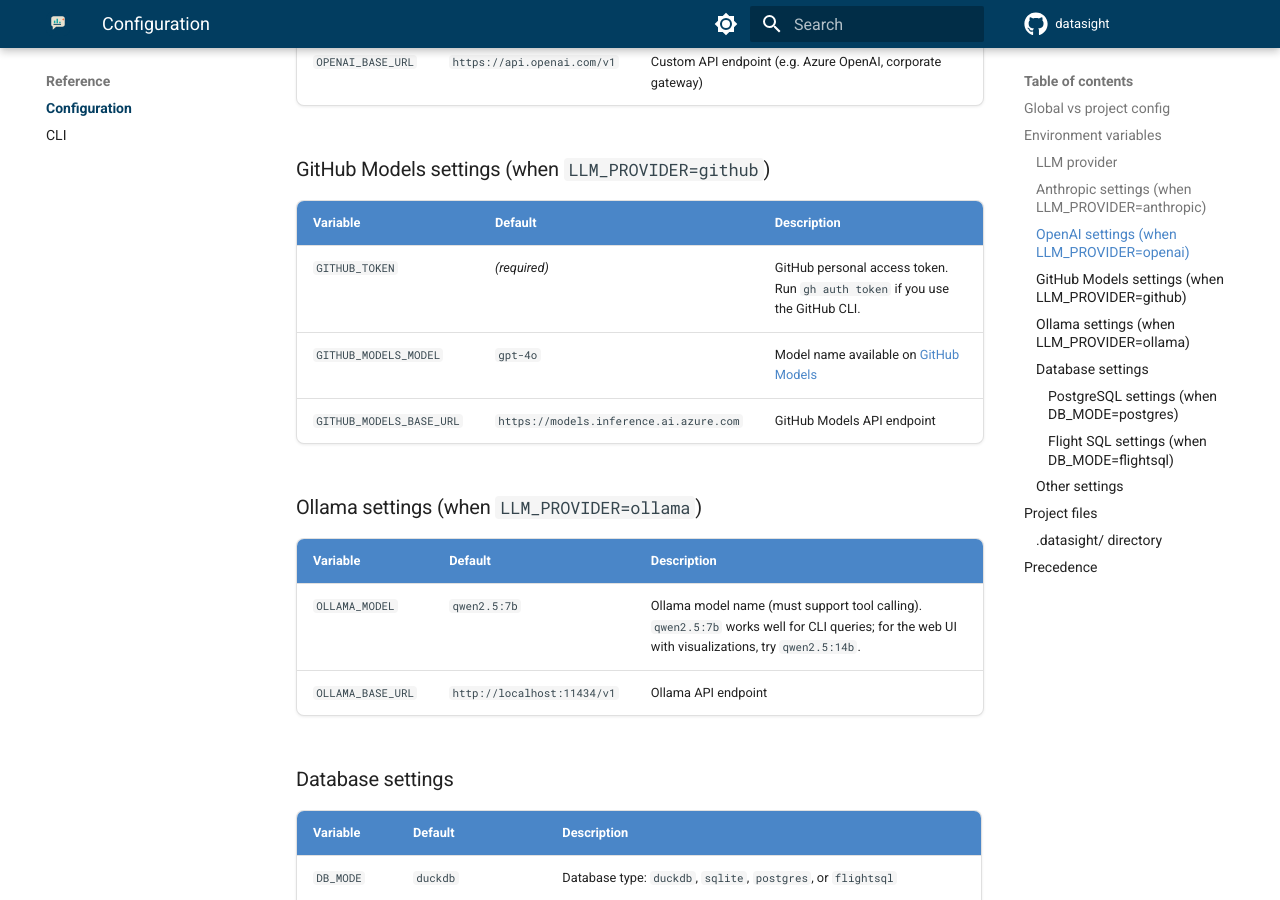
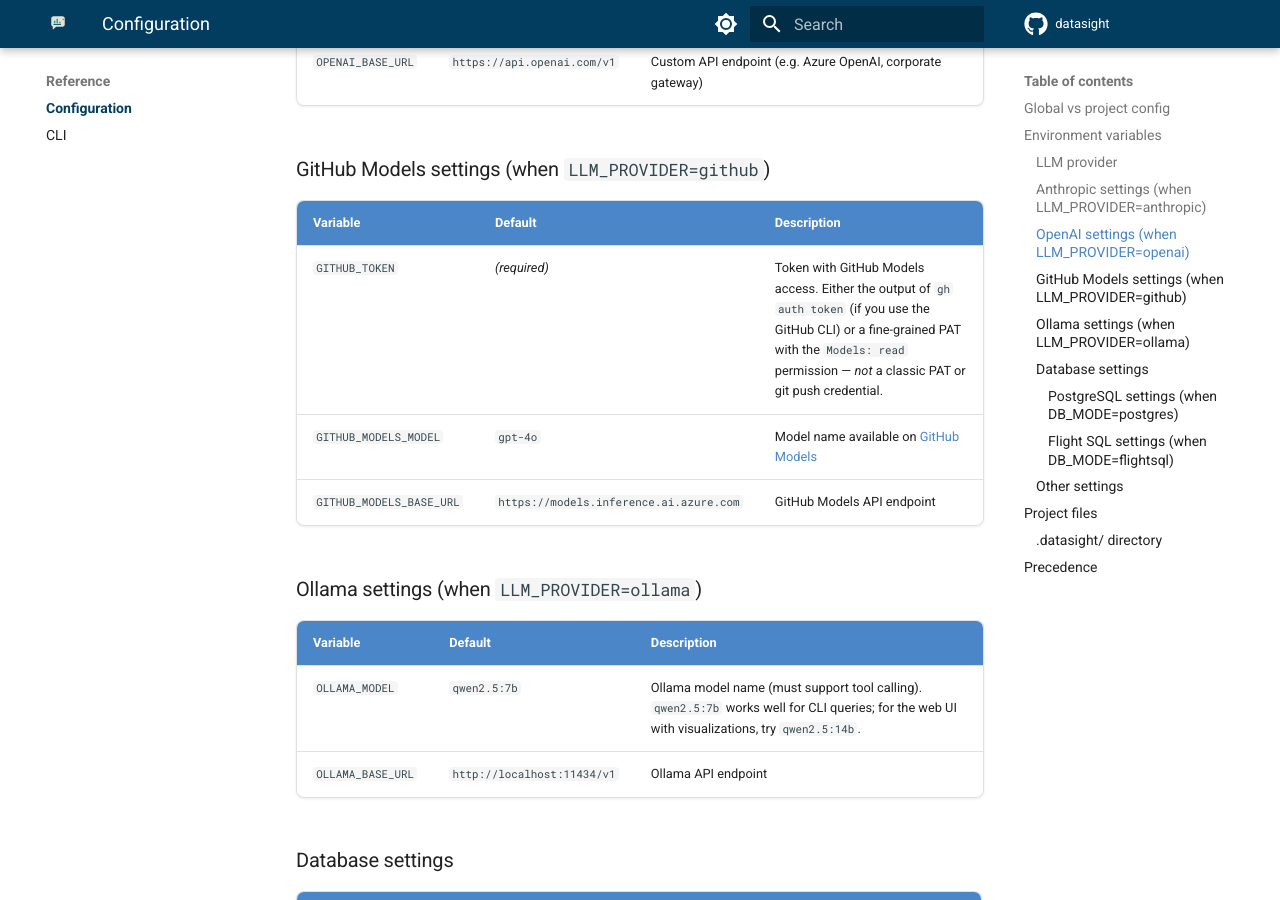
Before and after one commit to dsgrid/datasight, an MkDocs documentation site: the page built from docs/reference/configuration.md, in a window 1280 px wide and 900 px high, scrolled down 1730 px. Built offline with MkDocs 1.6.1 and Material for MkDocs 9.7.7, drawn with Linux system fonts in a browser that asks for light colours; comment, search, counter and statistics services are not loaded.

Commit message:
Update instructions for GitHub Models tokens

```diff
--- a/docs/reference/configuration.md
+++ b/docs/reference/configuration.md
@@ -66,7 +66,7 @@
 
 | Variable | Default | Description |
 |----------|---------|-------------|
-| `GITHUB_TOKEN` | *(required)* | GitHub personal access token. Run `gh auth token` if you use the GitHub CLI. |
+| `GITHUB_TOKEN` | *(required)* | Token with GitHub Models access. Either the output of `gh auth token` (if you use the GitHub CLI) or a fine-grained PAT with the `Models: read` permission — *not* a classic PAT or git push credential. |
 | `GITHUB_MODELS_MODEL` | `gpt-4o` | Model name available on [GitHub Models](https://github.com/marketplace/models) |
 | `GITHUB_MODELS_BASE_URL` | `https://models.inference.ai.azure.com` | GitHub Models API endpoint |
 
```
Also changed, not shown: docs/end-user/how-to/install.md (+10 -0 lines), 2 other files.
